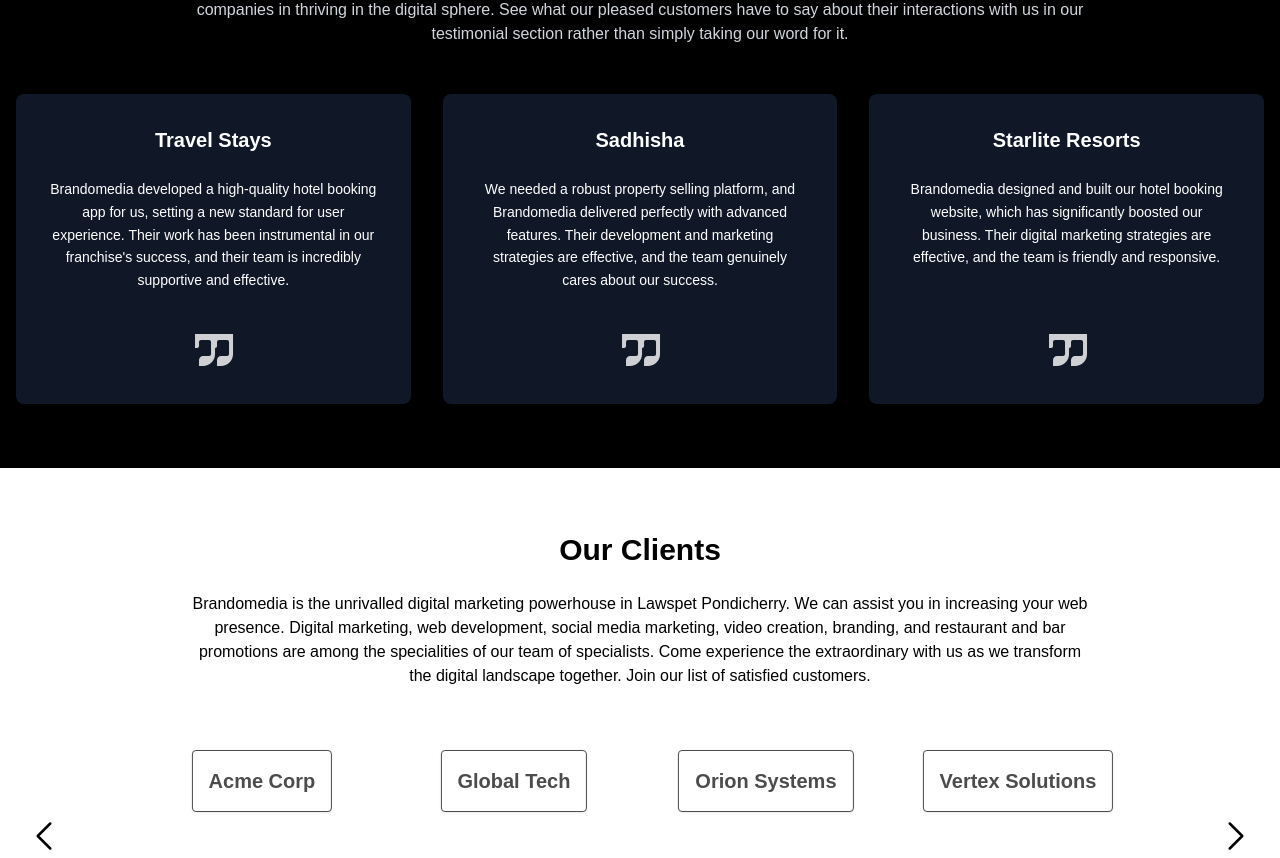
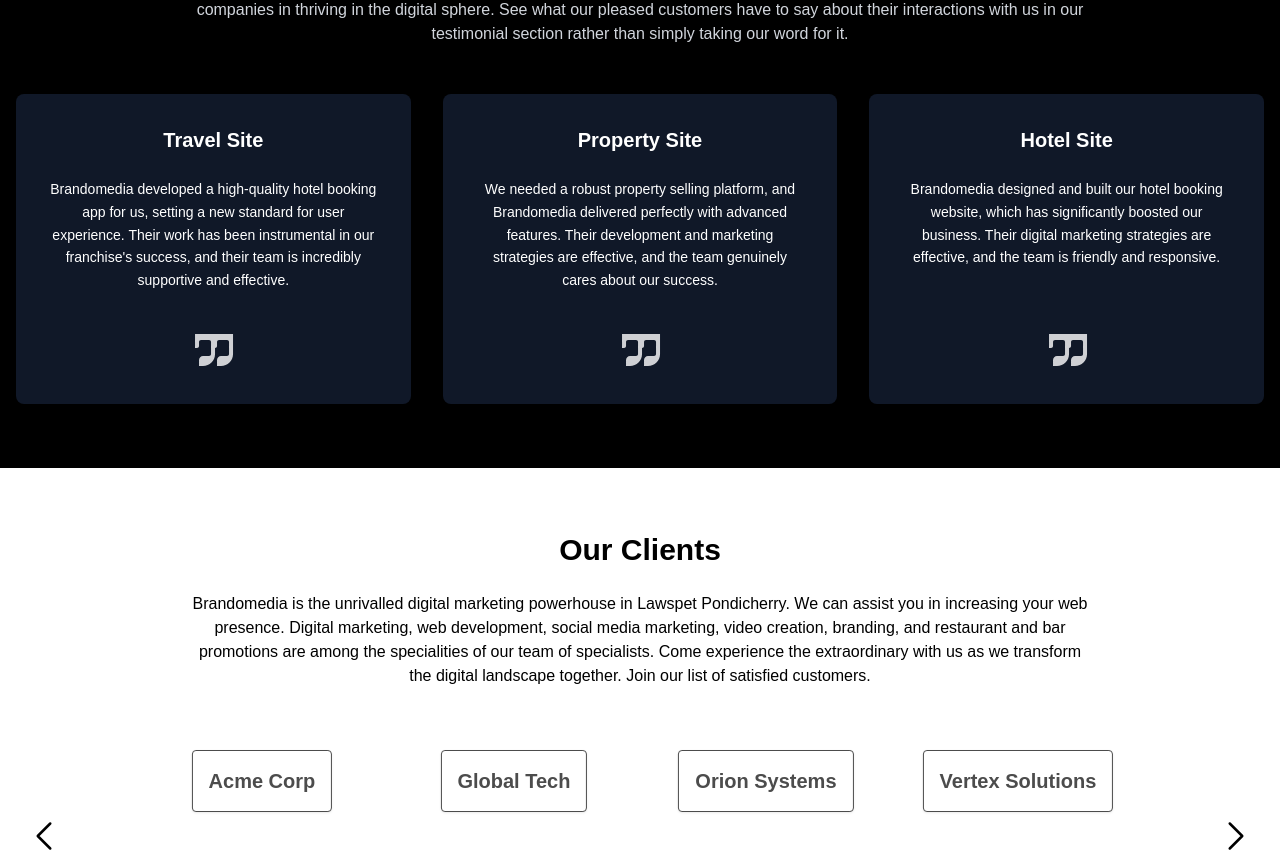
Before and after one commit to brandomediaofficial/brandomedia-website, a Next.js app: page / in a window 1280 px wide. Shown: the part 5640-6498 px from the top of the page. Built offline with nearby package versions, Linux system fonts and the light colour scheme.

Commit message:
new content added

```diff
--- a/components/Testimonials.tsx
+++ b/components/Testimonials.tsx
@@ -1,15 +1,15 @@
 export default function Testimonials() {
   const testimonials = [
     {
-      company: "Travel Stays",
+      company: "Travel Site",
       text: "Brandomedia developed a high-quality hotel booking app for us, setting a new standard for user experience. Their work has been instrumental in our franchise's success, and their team is incredibly supportive and effective.",
     },
     {
-      company: "Sadhisha",
+      company: "Property Site",
       text: "We needed a robust property selling platform, and Brandomedia delivered perfectly with advanced features. Their development and marketing strategies are effective, and the team genuinely cares about our success.",
     },
     {
-      company: "Starlite Resorts",
+      company: "Hotel Site",
       text: "Brandomedia designed and built our hotel booking website, which has significantly boosted our business. Their digital marketing strategies are effective, and the team is friendly and responsive.",
     },
   ];
```
